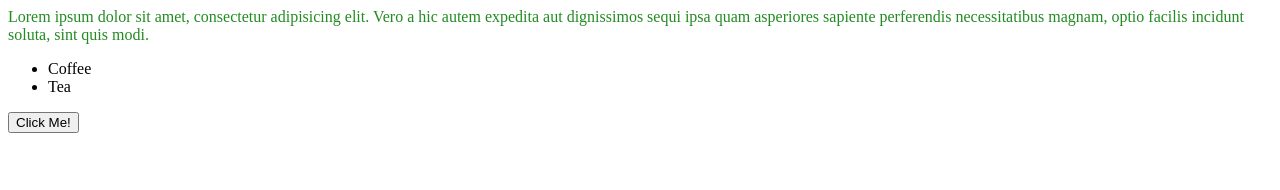
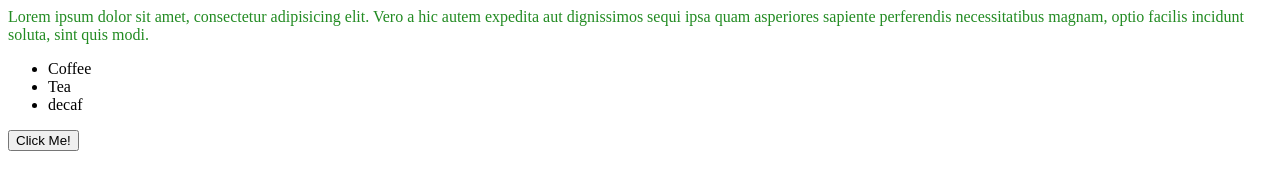
Before and after one commit to joshfaiso89/homepage, a plain HTML site: page index.html in a window 1280 px wide. Drawn offline with Linux system fonts and the light colour scheme.

Commit message:
added list item

```diff
--- a/index.html
+++ b/index.html
@@ -16,6 +16,7 @@
     <ul id="myList">
       <li>Coffee</li>
       <li>Tea</li>
+      <li>decaf</li>
     </ul>
     <button class="btn" onclick="myFunction()">
       Click Me!
```
